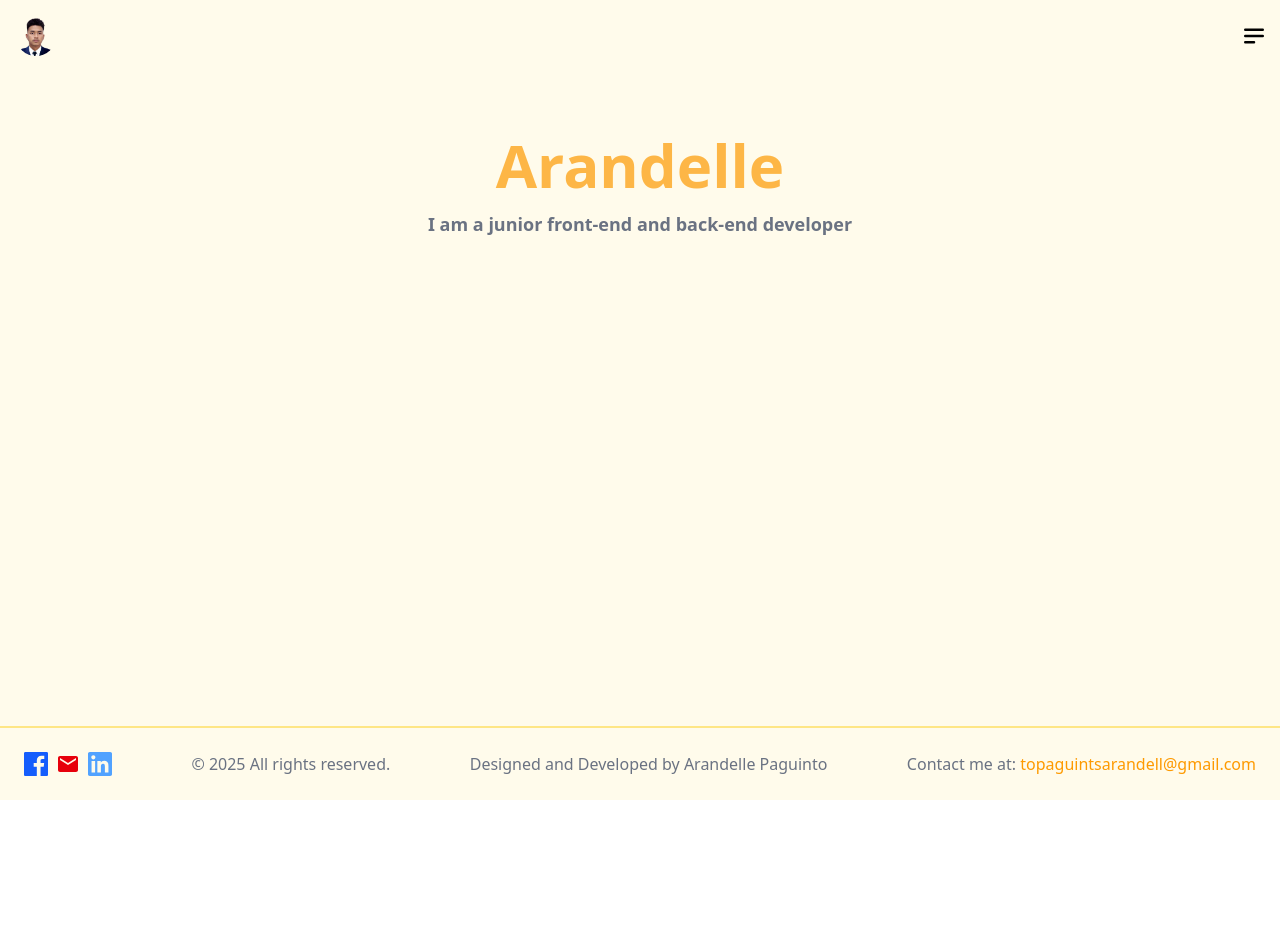
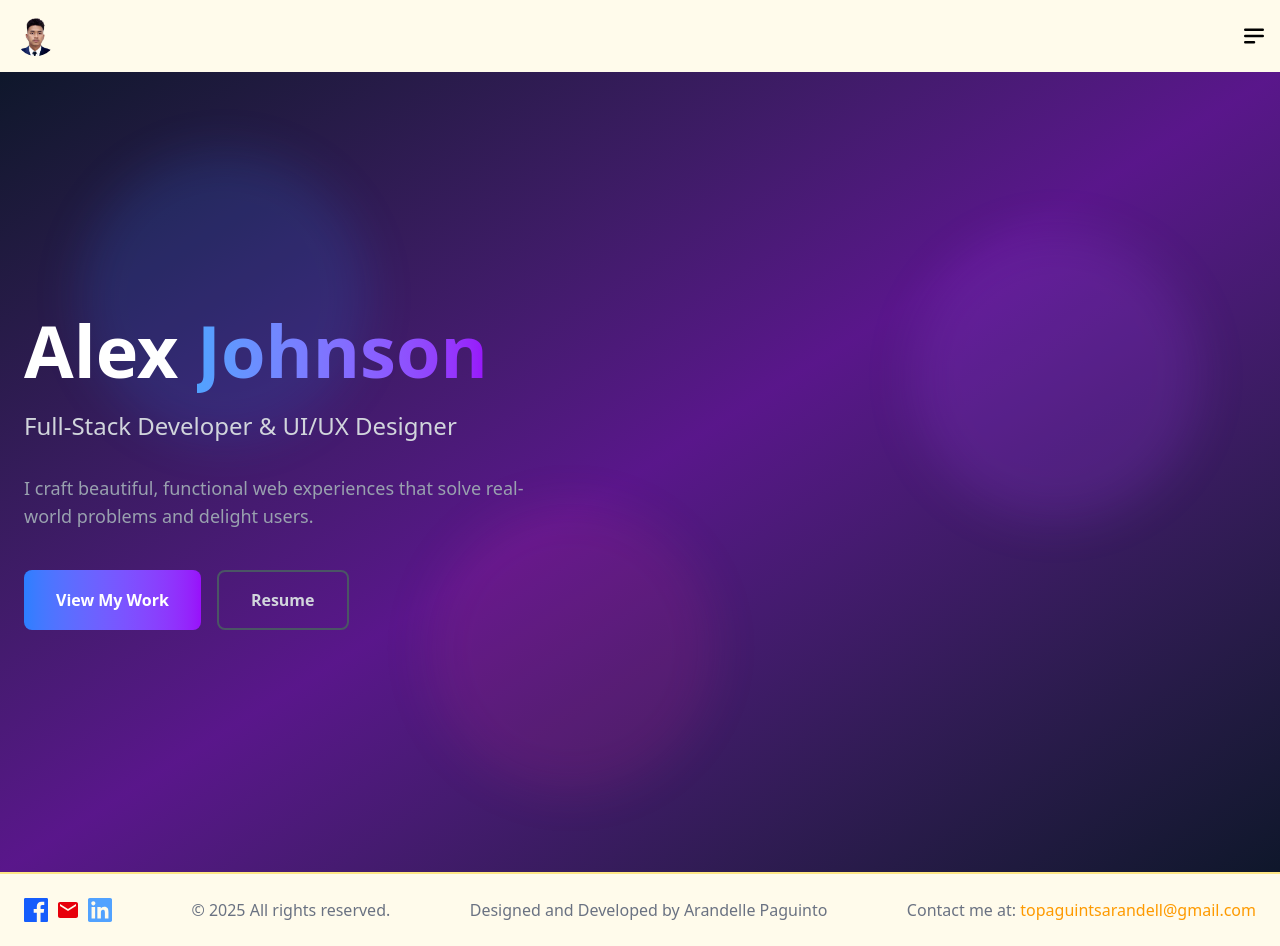
Before and after one commit to Arandelle/My-Porfolio, a React (Vite) app: page / in a window 1280 px wide. Before the commit the page ends 800 px from the top, so only its background shows below. Built offline with nearby package versions, Linux system fonts and the light colour scheme.

Commit message:
update the content

```diff
--- a/src/components/Content.tsx
+++ b/src/components/Content.tsx
@@ -7,14 +7,51 @@ type ContentProps = {
 
 const Content: React.FC<ContentProps> = ({name, description}) => {
   return (
-    <div className='flex-grow'>
-        <p className='font-extrabold text-amber-500/70 text-center text-[60px] mt-12'>
-        {name}
-        </p>
-        <p className='text-center text-gray-500 font-bold text-lg'>
-          {description}
-        </p>
-    </div>
+    <section className="min-h-screen flex items-center justify-center relative overflow-hidden bg-gradient-to-br from-slate-900 via-purple-900 to-slate-900">
+      {/* Animated background blobs */}
+      <div className="absolute inset-0 opacity-20">
+        <div className="absolute top-20 left-20 w-72 h-72 bg-blue-500 rounded-full mix-blend-multiply filter blur-xl animate-pulse"></div>
+        <div className="absolute top-40 right-20 w-72 h-72 bg-purple-500 rounded-full mix-blend-multiply filter blur-xl animate-pulse" style={{animationDelay: '1s'}}></div>
+        <div className="absolute bottom-20 left-1/3 w-72 h-72 bg-pink-500 rounded-full mix-blend-multiply filter blur-xl animate-pulse" style={{animationDelay: '0.5s'}}></div>
+      </div>
+
+      <div className="container mx-auto px-6 z-10">
+        <div className="grid lg:grid-cols-2 gap-12 items-center">
+          <div className="text-center lg:text-left animate-fade-in-up">
+            <h1 className="text-5xl md:text-7xl font-bold text-white mb-6 animate-slide-in-left">
+              Alex <span className="text-transparent bg-clip-text bg-gradient-to-r from-blue-400 to-purple-600">Johnson</span>
+            </h1>
+
+            <p className="text-xl md:text-2xl text-gray-300 mb-8 animate-slide-in-left" style={{animationDelay: '0.2s'}}>
+              Full-Stack Developer & UI/UX Designer
+            </p>
+
+            <p className="text-lg text-gray-400 mb-10 max-w-lg mx-auto lg:mx-0 animate-slide-in-left" style={{animationDelay: '0.4s'}}>
+              I craft beautiful, functional web experiences that solve real-world problems and delight users.
+            </p>
+
+            <div className="flex flex-col sm:flex-row gap-4 justify-center lg:justify-start animate-slide-in-left" style={{animationDelay: '0.6s'}}>
+              <button className="group relative px-8 py-4 bg-gradient-to-r from-blue-500 to-purple-600 text-white font-semibold rounded-lg overflow-hidden transition-all duration-300 hover:scale-105 hover:shadow-xl transform-gpu">
+                <span className="relative z-10 flex items-center gap-2">
+                  View My Work
+
+                </span>
+                <div className="absolute inset-0 bg-gradient-to-r from-purple-600 to-blue-500 opacity-0 group-hover:opacity-100 transition-opacity duration-300"></div>
+              </button>
+
+              <button className="px-8 py-4 border-2 border-gray-600 text-gray-300 font-semibold rounded-lg hover:border-white hover:text-white transition-all duration-300 flex items-center gap-2 justify-center transform hover:scale-105">
+
+                Resume
+              </button>
+            </div>
+          </div>
+
+          <div className="flex justify-center lg:justify-end animate-fade-in-right">
+
+          </div>
+        </div>
+      </div>
+    </section>
   )
 }
 
```
